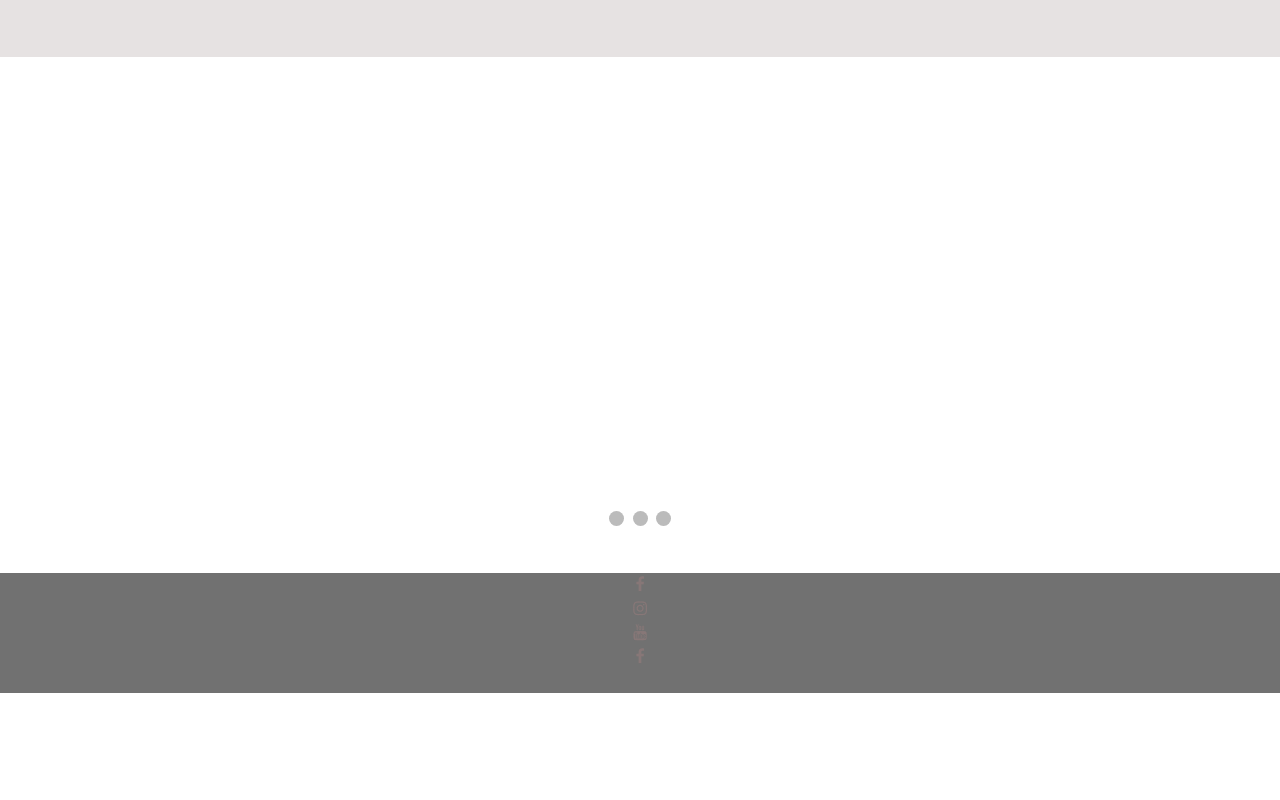
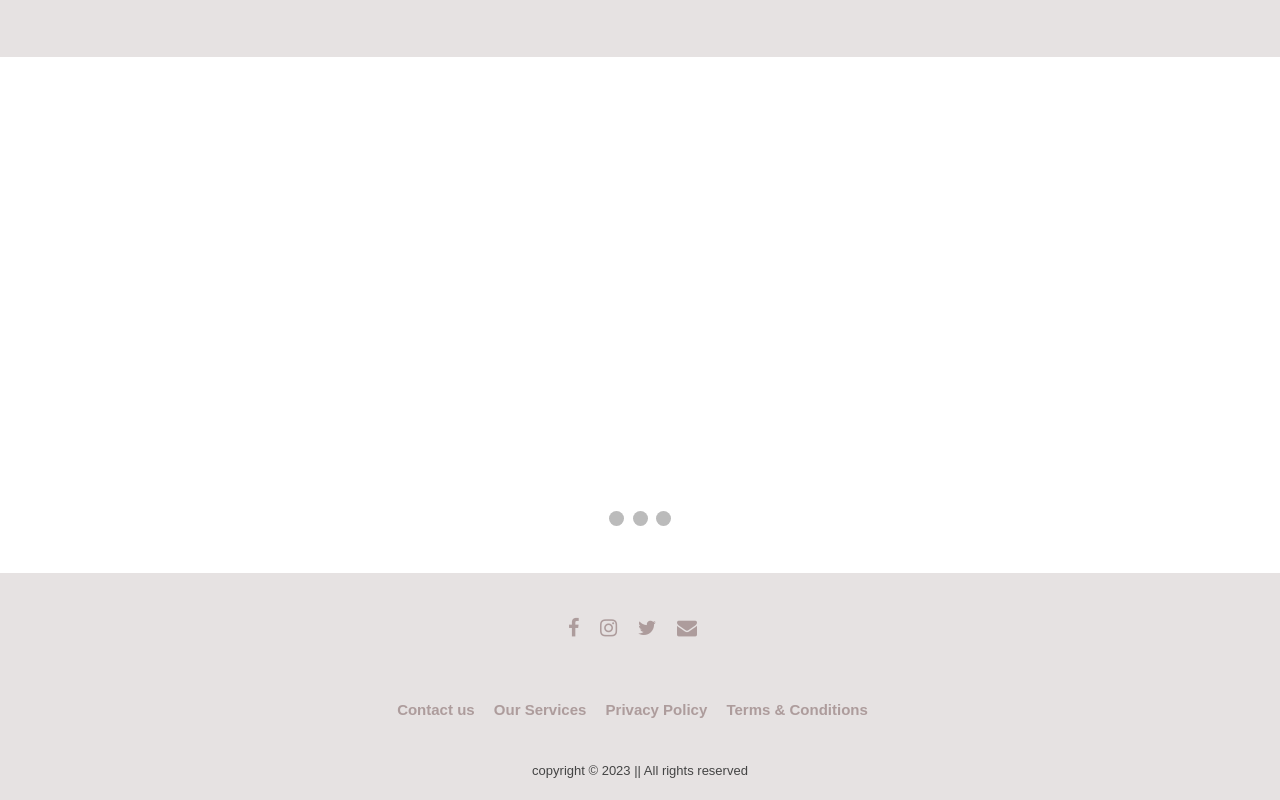
Before and after one commit to Daniel-Nlemedim/yummy1, a plain HTML site: page index.html in a window 1280 px wide. Shown: the part 2894-3694 px from the top of the page. Before the commit the page ends 3587 px from the top, so only its background shows below. Drawn offline with nearby package versions, Linux system fonts and the light colour scheme.

Commit message:
footer changes

```diff
--- a/index.html
+++ b/index.html
@@ -77,7 +77,7 @@
       <div class="modal hidden">
         <button class="close-modal">&times; </button>
         <p>
-         testing modal
+          testing modal
         </p>
       </div>
       <div class="overlay hidden"></div>
@@ -210,13 +210,30 @@
 
     <footer>
       <div class="footer">
-      <div class="row">
-        <a href="#"><i class="fa fa-facebook"></i></a>
-        <a href="#"><i class="fa fa-instagram"></i></a>
-        <a href="#"><i class="fa fa-youtube"></i></a>
-        <a href="#"><i class="fa fa-facebook"></i></a>
-        <a href="#"><i class="fa fa-mail"></i></a>
-      </div>
+
+        <div class="row">
+          <ul class=" footer-icon">
+            <li class="footer-icon-li"><a href="#"><i class="fa fa-facebook"></i></a></li>
+            <li class="footer-icon-li"><a href="#"><i class="fa fa-instagram"></i></a></li>
+            <li class="footer-icon-li"><a href="#"><i class="fa fa-twitter"></i></a></li>
+            <li class="footer-icon-li"><a href="#"><i class="fa fa-envelope"></i></a></li>
+
+          </ul>
+        </div>
+
+        <div class="row">
+          <ul class="footer-ul">
+            <li class="footer-li"><a href="#">Contact us</a></li>
+            <li class="footer-li"><a href="#">Our Services</a></li>
+            <li class="footer-li"><a href="#">Privacy Policy</a></li>
+            <li class="footer-li"><a href="#">Terms & Conditions</a></li>
+
+          </ul>
+        </div>
+
+        <div class="row copyright">
+          copyright &copy; 2023 || All rights reserved
+        </div>
       </div>
     </footer>
 
--- a/style.css
+++ b/style.css
@@ -44,11 +44,11 @@ li{
 a {
   color: rgba(146, 122, 122, 0.678);
   font-weight: bold;
+  transition: all 0.4s;
 }
 a:hover {
   color: black;
-  text-decoration: underline rgba(172, 30, 30, 0.897) 3px;
-  transition: 0.4s ;
+  text-decoration: underline rgba(172, 30, 30, 0.897) 2px;
 }
 
 #btn {
@@ -532,12 +532,43 @@ span {
 } */
 
 /* footer */
-.footer{
+.footer {
   width: 100%;
   text-align: center;
-  background-color: #717171;
+  background-color: rgba(175, 162, 162, 0.315);
+  font-family:  sans-serif;
+
 }
 
+.footer .row a{
+  text-decoration: none;
+  transition: 0.5s ;
+}
+
+.footer-icon{
+  padding-top: 40px;
+  font-size: 20px;
+}
+
+.footer-icon-li{
+  display: inline-block;
+}
+
+.footer-ul{
+  list-style: none;
+  padding: -40px;
+  font-size: 15px
+
+}
+.footer-li{
+  display: inline-block;
+}
+.copyright{
+  display: inline-block;
+  font-size: 13px;
+  color: #444;
+  padding-bottom: 20px;
+}
 
 /* mobile phone view */
 @media screen and (max-width: 480px) {
```
